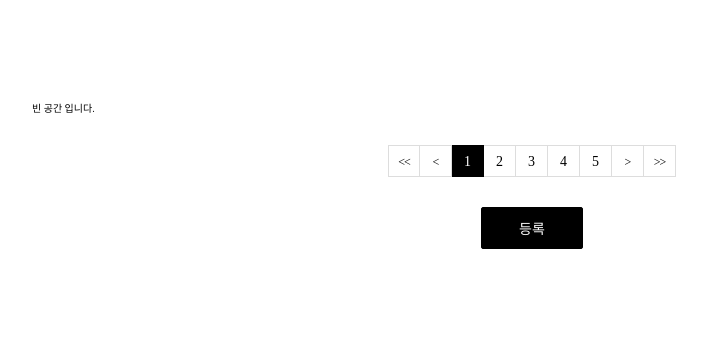
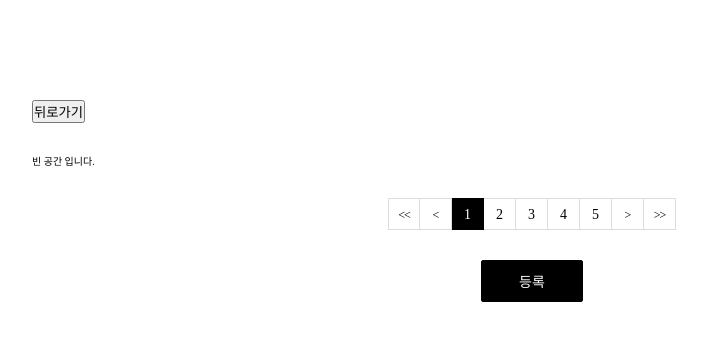
Before and after one commit to sungb0131/Assertive, a Django app: template templates/list.html in a window 1280 px wide. Shown: the top 341 px of the page, without its empty margins (108-815 px from the left). Run offline with Django 4.2, Linux system fonts and the light colour scheme; the template is opened without the code that fills it, so the values that code supplies are empty; parts of the project's set-up code (start-up, migrations or seed data) failed here and were passed over.

Commit message:
Update list.html

```diff
--- a/templates/list.html
+++ b/templates/list.html
@@ -9,6 +9,9 @@
 </head>
 <body>
 <div class="board_wrap">
+    <div>
+        <button onclick="history.back()">뒤로가기</button>
+    </div>
     <div class="board_title">
         <strong>{{ board_type.name }}</strong>
         <p>{{ board_type.description }}</p>
```
